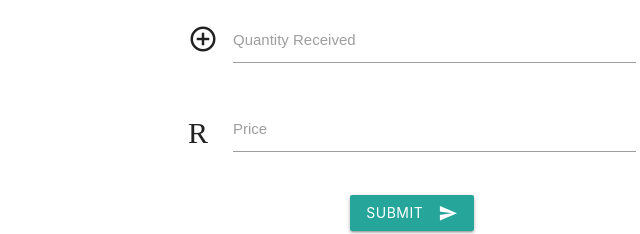
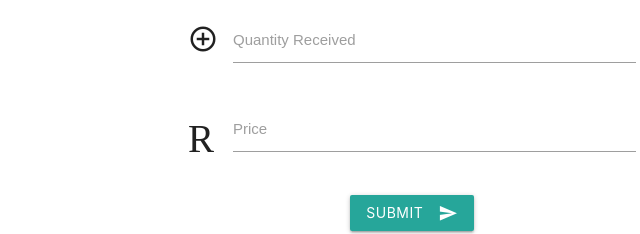
Before and after one commit to vtrev/stock-management, a plain HTML site: page index.html in a window 1280 px wide. Shown: the part 817-1051 px from the top of the page, 228-868 px from the left. Drawn offline with nearby package versions, Linux system fonts and the light colour scheme.

Commit message:
Increased font size for R

```diff
--- a/css/style.css
+++ b/css/style.css
@@ -59,5 +59,9 @@ footer {
   margin-right: 0.5em;
 }
 
+.rand{
+  font-size: 2.6rem !important;
+}
+
 
 @import url('https://fonts.googleapis.com/css2?family=Questrial&display=swap');
--- a/index.html
+++ b/index.html
@@ -109,7 +109,7 @@
                 </div>
                 <div class="row">
                     <div class="input-field">
-                        <i class="material-icons prefix">R</i>
+                        <i class="material-icons prefix rand">R</i>
                         <input id="itemPrice" type="number" class="validate" min="1" step="any" required>
                         <label for="itemPrice">Price</label>
                     </div>
```
